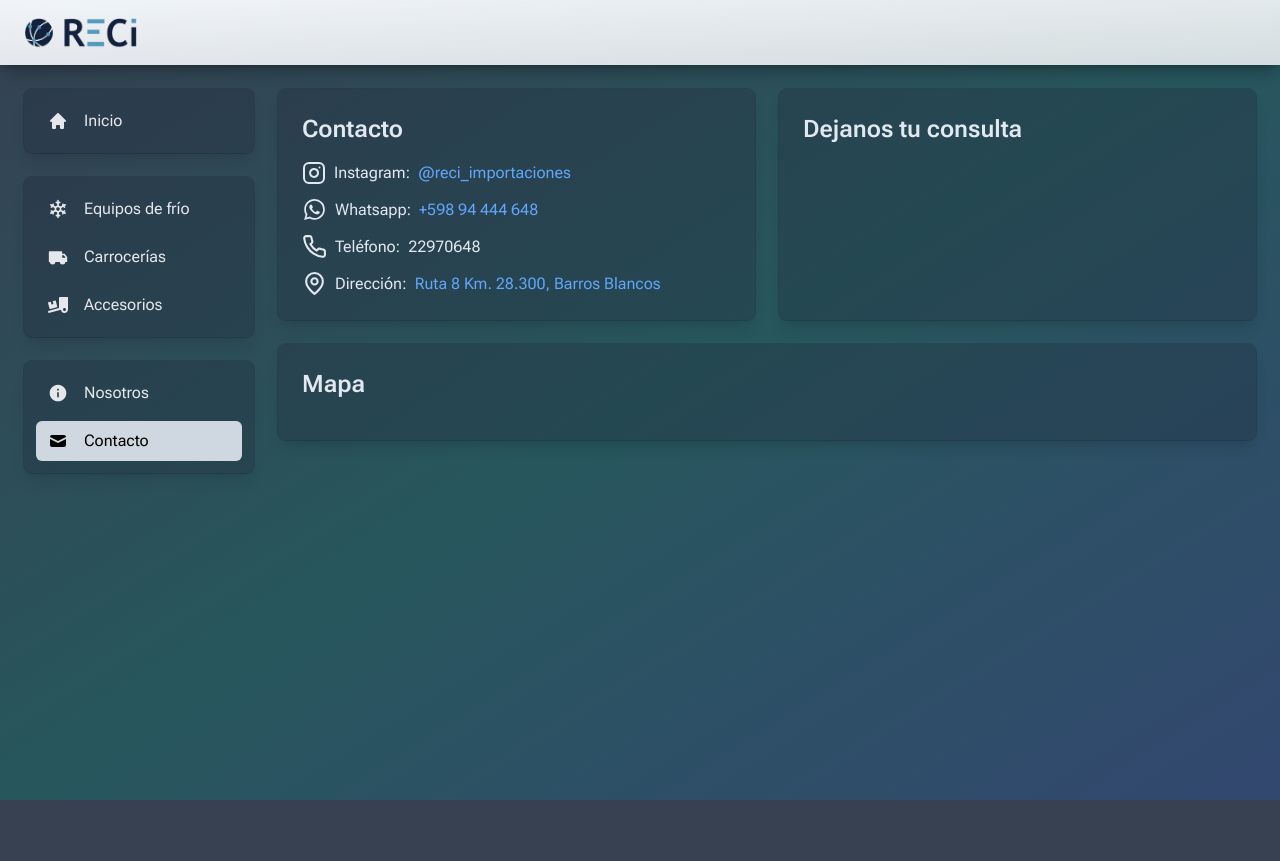
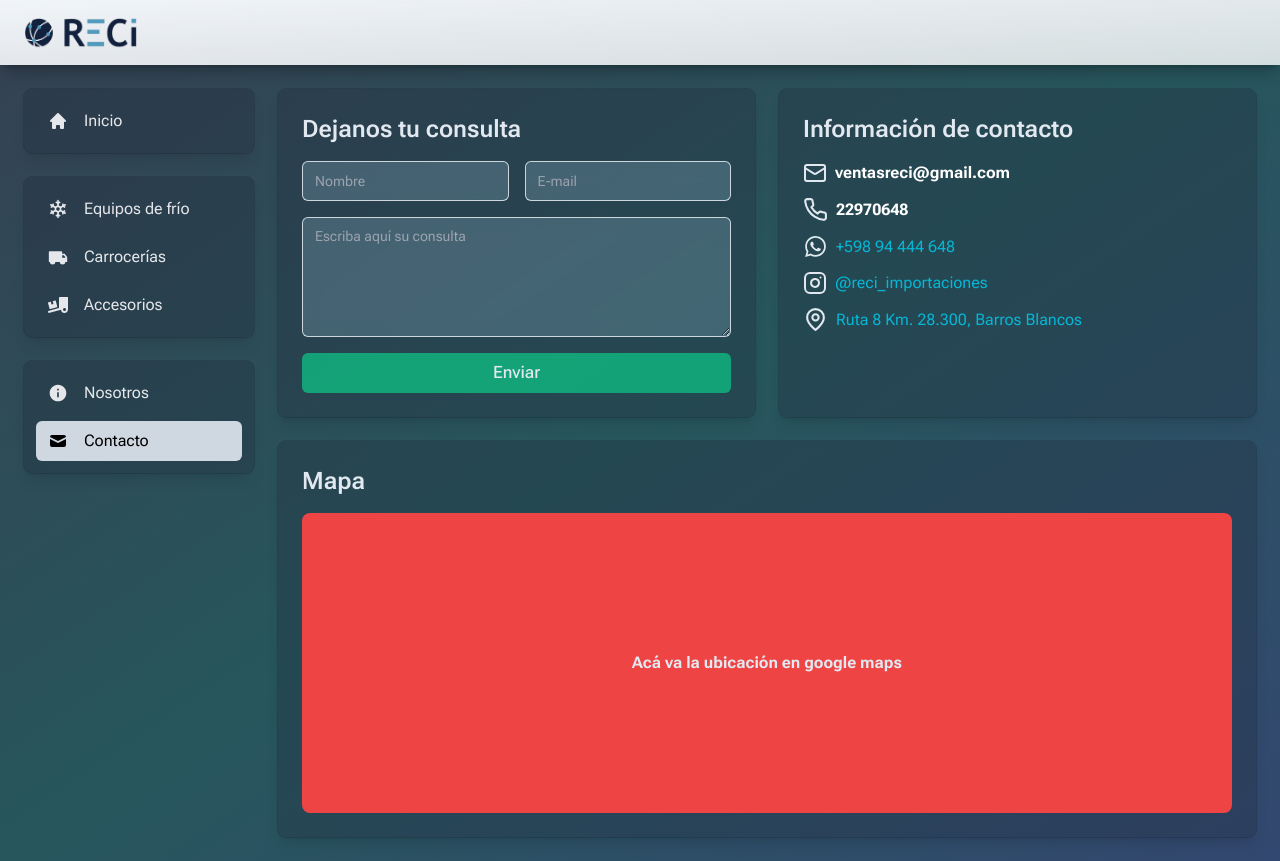
Before and after one commit to maurocig/reci-uy, a Next.js app: page /contacto in a window 1280 px wide. Before the commit the page ends 800 px from the top, so only its background shows below. Built offline with nearby package versions, Linux system fonts and the light colour scheme.

Commit message:
added contact form and changes to about us page

```diff
--- a/app/contacto/page.tsx
+++ b/app/contacto/page.tsx
@@ -1,7 +1,9 @@
 import Box from '@/components/Box';
+import ContactForm from '@/components/contact-form';
 import {
   Instagram,
   LocateIcon,
+  Mail,
   Map,
   MapPin,
   Phone,
@@ -18,54 +20,66 @@ export default function ContactoPage() {
     <>
       <div className="grid gap-4 mb-4 lg:gap-6 sm:grid-cols-2 lg:mb-6">
         {/* form */}
+
         <Box>
-          <h2 className="w-full mb-4 text-2xl font-semibold">Contacto</h2>
+          <h2 className="w-full mb-4 text-2xl font-semibold">
+            Dejanos tu consulta
+          </h2>
+          <ContactForm />
+        </Box>
+        <Box>
+          <h2 className="w-full mb-4 text-2xl font-semibold">
+            Información de contacto
+          </h2>
           <div className="space-y-3">
             <div className="flex items-center gap-2">
-              <Instagram /> Instagram:{' '}
+              <Mail />
+              <span className="font-bold text-white">ventasreci@gmail.com</span>
+            </div>
+            <div className="flex items-center gap-2">
+              <Phone size={25} />{' '}
+              <span className="font-bold text-white">22970648</span>
+            </div>
+            <div className="flex items-center gap-2">
+              <MdWhatsapp size={25} />
+              <Link
+                href="https://wa.me/59894444648"
+                target="_blank"
+                className="text-cyan-500 hover:underline"
+              >
+                +598 94 444 648
+              </Link>
+            </div>
+            <div className="flex items-center gap-2">
+              <Instagram />
               <Link
                 href="https://www.instagram.com/reci_importaciones/"
                 target="_blank"
-                className="text-blue-400"
+                className="text-cyan-500 hover:underline"
               >
                 @reci_importaciones
               </Link>
             </div>
             <div className="flex items-center gap-2">
-              <MdWhatsapp size={25} /> Whatsapp:
-              <Link
-                href="https://wa.me/59894444648"
-                target="_blank"
-                className="text-blue-400"
-              >
-                +598 94 444 648
-              </Link>
-            </div>
-            <div className="flex items-center gap-2">
-              <Phone size={25} /> Teléfono: <span>22970648</span>
-            </div>
-            <div className="flex items-center gap-2">
-              <MapPin size={25} /> Dirección:
+              <MapPin size={25} />
               <Link
                 href="https://maps.app.goo.gl/j9a6tF17ypV96XKu7"
                 target="_blank"
-                className="text-blue-400"
+                className="text-cyan-500 hover:underline"
               >
                 Ruta 8 Km. 28.300, Barros Blancos
               </Link>
             </div>
           </div>
         </Box>
-
-        <Box>
-          <h2 className="w-full mb-4 text-2xl font-semibold">
-            Dejanos tu consulta
-          </h2>
-        </Box>
       </div>
 
+      {/* mapa */}
       <Box>
         <h2 className="w-full mb-4 text-2xl font-semibold">Mapa</h2>
+        <div className="bg-red-500 rounded-lg flex justify-center items-center w-full md:h-[300px]">
+          <b>Acá va la ubicación en google maps</b>
+        </div>
       </Box>
     </>
   );
--- a/app/nosotros/page.tsx
+++ b/app/nosotros/page.tsx
@@ -72,8 +72,8 @@ export default function NosotrosPage() {
               funcionamiento.
             </p>
           </Box>
-          <Box className="grid grid-cols-1 gap-4 md:col-span-2 lg:gap-6 lg:grid-cols-3 bg-slate-200/70 text-slate-800">
-            <div className="col-span-1 lg:col-span-2">
+          <Box className="grid gap-4 md:grid-cols-2 md:col-span-2 lg:gap-6 bg-slate-200/70 text-slate-800">
+            <div className="col-span-1">
               <h3 className="flex items-center gap-2 text-lg font-bold lg:text-xl">
                 <Truck size={18} strokeWidth={2.5} /> Carrocerías importadas
               </h3>
--- /dev/null
+++ b/components/contact-form.tsx
@@ -0,0 +1,34 @@
+import { Button } from '@/components/ui/button';
+import { Input } from '@/components/ui/input';
+import { Textarea } from '@/components/ui/textarea';
+import { ChevronRight } from 'lucide-react';
+
+type ContactFormProps = {};
+
+export default function ContactForm({}: ContactFormProps) {
+  return (
+    <div>
+      <div className="grid gap-4 lg:grid-cols-2">
+        <Input
+          placeholder="Nombre"
+          className="w-full bg-sky-200/20 border-slate-100/80 backdrop-blur"
+          type="text"
+        />
+        <Input
+          placeholder="E-mail"
+          className="w-full bg-sky-200/20 border-slate-100/80 backdrop-blur"
+          type="email"
+        />
+        <Textarea
+          placeholder="Escriba aquí su consulta"
+          className="w-full h-[120px] col-span-2 bg-sky-200/20 border-slate-100/80 backdrop-blur"
+        />
+        <div className="flex justify-start w-full col-span-2">
+          <Button className="flex items-center gap-1 w-full hover:opacity-80 transition text-[17px] bg-emerald-500/80">
+            Enviar
+          </Button>
+        </div>
+      </div>
+    </div>
+  );
+}
--- /dev/null
+++ b/components/ui/textarea.tsx
@@ -0,0 +1,24 @@
+import * as React from "react"
+
+import { cn } from "@/lib/utils"
+
+export interface TextareaProps
+  extends React.TextareaHTMLAttributes<HTMLTextAreaElement> {}
+
+const Textarea = React.forwardRef<HTMLTextAreaElement, TextareaProps>(
+  ({ className, ...props }, ref) => {
+    return (
+      <textarea
+        className={cn(
+          "flex min-h-[80px] w-full rounded-md border border-input bg-background px-3 py-2 text-sm ring-offset-background placeholder:text-muted-foreground focus-visible:outline-none focus-visible:ring-2 focus-visible:ring-ring focus-visible:ring-offset-2 disabled:cursor-not-allowed disabled:opacity-50",
+          className
+        )}
+        ref={ref}
+        {...props}
+      />
+    )
+  }
+)
+Textarea.displayName = "Textarea"
+
+export { Textarea }
```
